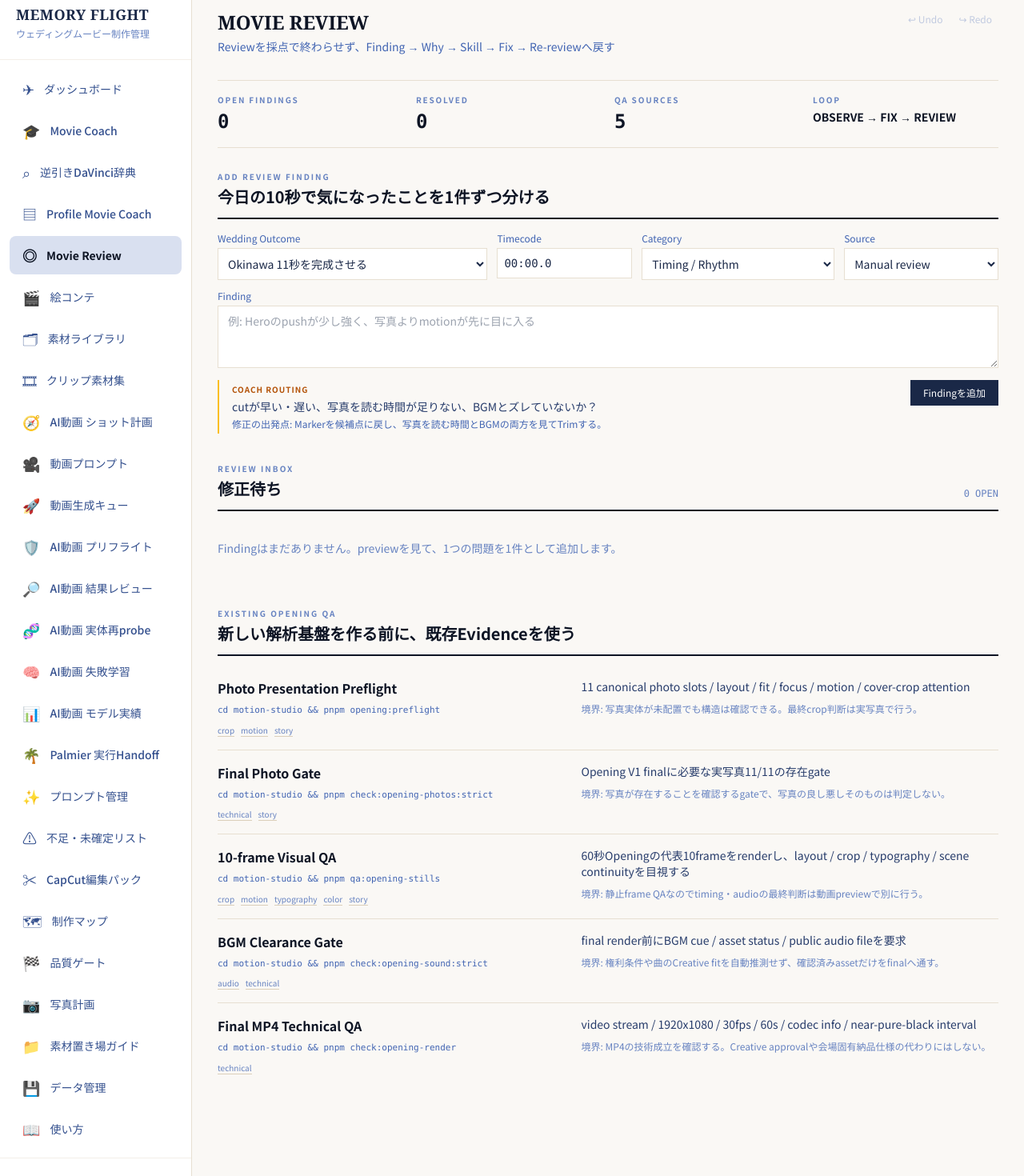
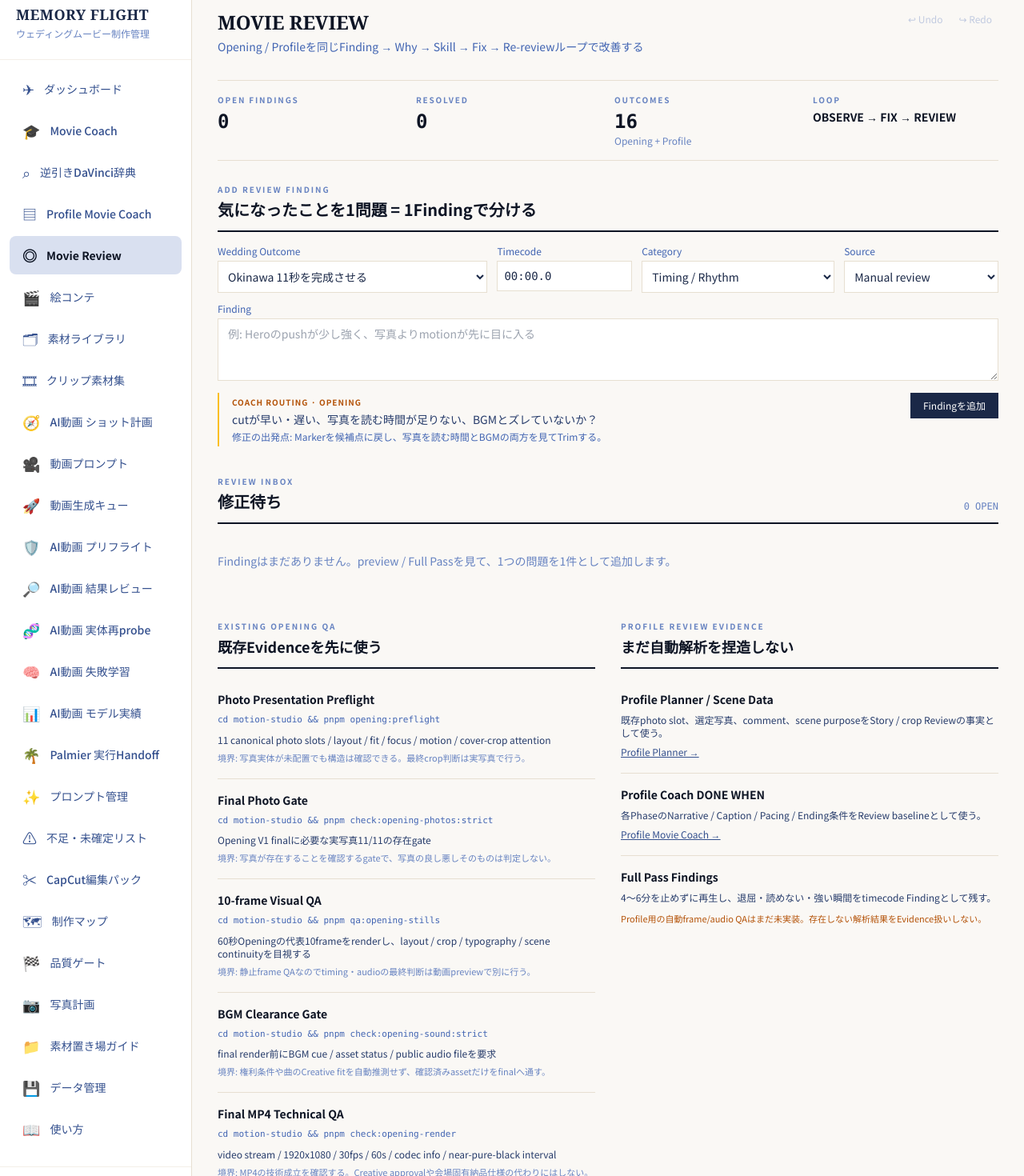
Before and after one commit to m-shogo/wedding-project, a React (Vite) app in the folder movie-dashboard/: page /movie-coach/review in a window 1280 px wide. Shown: the part 20-1490 px from the top of the page at 80% size. Built offline with nearby package versions, Linux system fonts and the light colour scheme.

Commit message:
feat(movie-coach): review opening and profile outcomes together

```diff
--- a/movie-dashboard/src/pages/MovieCoachReview.tsx
+++ b/movie-dashboard/src/pages/MovieCoachReview.tsx
@@ -1,7 +1,6 @@
 import { useEffect, useMemo, useState } from "react";
 import { Link } from "react-router-dom";
 import { Header } from "../components/Header";
-import { learningSkills, productionOutcomes } from "../data/movieCoach";
 import {
   movieReviewCategories,
   openingQaEvidenceSources,
@@ -9,7 +8,13 @@ import {
   type MovieReviewFinding,
   type MovieReviewSource,
 } from "../data/movieCoachReview";
-import { getSkillState, learningStateLabel, loadCoachProgress } from "../lib/movieCoach";
+import {
+  allLearningSkills,
+  allProductionOutcomes,
+  getSkillState,
+  learningStateLabel,
+  loadCoachProgress,
+} from "../lib/movieCoach";
 
 const REVIEW_STORAGE_KEY = "wedding-movie-coach-review-v1";
 
@@ -25,10 +30,33 @@ function loadFindings(): MovieReviewFinding[] {
   }
 }
 
+function skillLearningTarget(skillId: string, profileSpecific: boolean) {
+  const skill = allLearningSkills.find((item) => item.skillId === skillId);
+  if (!skill) return null;
+
+  if (profileSpecific) {
+    const phase = allProductionOutcomes.find(
+      (outcome) =>
+        outcome.movieId === "profile" &&
+        [...outcome.conceptSkillIds, ...outcome.davinciSkillIds].includes(skillId),
+    );
+    return {
+      skill,
+      to: phase ? `/movie-coach/profile#${phase.outcomeId}` : "/movie-coach/profile",
+    };
+  }
+
+  return {
+    skill,
+    to: `/movie-coach/dictionary?q=${encodeURIComponent(skill.label)}`,
+  };
+}
+
 export function MovieCoachReview() {
-  const openingOutcomes = productionOutcomes.filter((outcome) => outcome.movieId === "opening");
+  const openingOutcomes = allProductionOutcomes.filter((outcome) => outcome.movieId === "opening");
+  const profileOutcomes = allProductionOutcomes.filter((outcome) => outcome.movieId === "profile");
   const [findings, setFindings] = useState<MovieReviewFinding[]>(loadFindings);
-  const [outcomeId, setOutcomeId] = useState(openingOutcomes[0]?.outcomeId ?? "");
+  const [outcomeId, setOutcomeId] = useState(openingOutcomes[0]?.outcomeId ?? profileOutcomes[0]?.outcomeId ?? "");
   const [timecode, setTimecode] = useState("00:00.0");
   const [category, setCategory] = useState<MovieReviewCategory>("timing");
   const [note, setNote] = useState("");
@@ -41,6 +69,7 @@ export function MovieCoachReview() {
 
   const openFindings = findings.filter((finding) => finding.status === "open");
   const resolvedFindings = findings.filter((finding) => finding.status === "resolved");
+  const selectedOutcome = allProductionOutcomes.find((outcome) => outcome.outcomeId === outcomeId);
 
   const selectedCategory = useMemo(
     () => movieReviewCategories.find((item) => item.category === category) ?? movieReviewCategories[0],
@@ -89,7 +118,7 @@ export function MovieCoachReview() {
     <div>
       <Header
         title="MOVIE REVIEW"
-        description="Reviewを採点で終わらせず、Finding → Why → Skill → Fix → Re-reviewへ戻す"
+        description="Opening / Profileを同じFinding → Why → Skill → Fix → Re-reviewループで改善する"
       />
 
       <div className="grid grid-cols-2 lg:grid-cols-4 gap-4 border-y border-sand-200 dark:border-navy-600 py-4 mb-7">
@@ -102,8 +131,9 @@ export function MovieCoachReview() {
           <p className="mt-1 text-2xl font-mono font-bold text-navy-900 dark:text-sand-100">{resolvedFindings.length}</p>
         </div>
         <div>
-          <p className="text-[10px] tracking-[0.18em] text-navy-400 font-semibold">QA SOURCES</p>
-          <p className="mt-1 text-2xl font-mono font-bold text-navy-900 dark:text-sand-100">{openingQaEvidenceSources.length}</p>
+          <p className="text-[10px] tracking-[0.18em] text-navy-400 font-semibold">OUTCOMES</p>
+          <p className="mt-1 text-2xl font-mono font-bold text-navy-900 dark:text-sand-100">{allProductionOutcomes.length}</p>
+          <p className="text-xs text-navy-400">Opening + Profile</p>
         </div>
         <div>
           <p className="text-[10px] tracking-[0.18em] text-navy-400 font-semibold">LOOP</p>
@@ -114,7 +144,7 @@ export function MovieCoachReview() {
       <section className="mb-9">
         <div className="border-b-2 border-navy-900 dark:border-sand-100 pb-3 mb-4">
           <p className="text-[10px] tracking-[0.2em] font-semibold text-navy-400">ADD REVIEW FINDING</p>
-          <h2 className="mt-1 text-xl font-bold text-navy-900 dark:text-sand-100">今日の10秒で気になったことを1件ずつ分ける</h2>
+          <h2 className="mt-1 text-xl font-bold text-navy-900 dark:text-sand-100">気になったことを1問題 = 1Findingで分ける</h2>
         </div>
 
         <div className="grid grid-cols-1 md:grid-cols-[1.4fr_0.7fr_1fr_0.8fr] gap-3">
@@ -125,9 +155,16 @@ export function MovieCoachReview() {
               onChange={(event) => setOutcomeId(event.target.value)}
               className="mt-1 w-full border border-sand-200 dark:border-navy-600 bg-white dark:bg-navy-800 px-2 py-2 text-sm text-navy-800 dark:text-sand-100"
             >
+              <optgroup label="Opening Movie">
                 {openingOutcomes.map((outcome) => (
                   <option key={outcome.outcomeId} value={outcome.outcomeId}>{outcome.title}</option>
                 ))}
+              </optgroup>
+              <optgroup label="Profile Movie">
+                {profileOutcomes.map((outcome) => (
+                  <option key={outcome.outcomeId} value={outcome.outcomeId}>{outcome.title}</option>
+                ))}
+              </optgroup>
             </select>
           </label>
           <label className="text-xs text-navy-500 dark:text-navy-300">
@@ -171,14 +208,16 @@ export function MovieCoachReview() {
             value={note}
             onChange={(event) => setNote(event.target.value)}
             rows={3}
-            placeholder="例: Heroのpushが少し強く、写真よりmotionが先に目に入る"
+            placeholder={selectedOutcome?.movieId === "profile" ? "例: 新郎学生時代が同じテンポで続き、写真一覧に見える" : "例: Heroのpushが少し強く、写真よりmotionが先に目に入る"}
             className="mt-1 w-full border border-sand-200 dark:border-navy-600 bg-white dark:bg-navy-800 px-3 py-2 text-sm text-navy-800 dark:text-sand-100"
           />
         </label>
 
         <div className="mt-3 grid grid-cols-1 lg:grid-cols-[1fr_auto] gap-4 items-start">
           <div className="border-l-2 border-amber-400 pl-4 py-1">
-            <p className="text-[10px] tracking-widest font-semibold text-amber-700 dark:text-amber-300">COACH ROUTING</p>
+            <p className="text-[10px] tracking-widest font-semibold text-amber-700 dark:text-amber-300">
+              COACH ROUTING · {selectedOutcome?.movieId?.toUpperCase() ?? "MOVIE"}
+            </p>
             <p className="mt-1 text-sm text-navy-700 dark:text-navy-200">{selectedCategory.question}</p>
             <p className="mt-1 text-xs text-navy-500 dark:text-navy-300">修正の出発点: {selectedCategory.defaultFix}</p>
           </div>
@@ -202,19 +241,23 @@ export function MovieCoachReview() {
         </div>
 
         {openFindings.length === 0 ? (
-          <p className="py-6 text-sm text-navy-400">Findingはまだありません。previewを見て、1つの問題を1件として追加します。</p>
+          <p className="py-6 text-sm text-navy-400">Findingはまだありません。preview / Full Passを見て、1つの問題を1件として追加します。</p>
         ) : (
           <div className="divide-y divide-sand-200 dark:divide-navy-600">
             {openFindings.map((finding) => {
               const categoryDef =
                 movieReviewCategories.find((item) => item.category === finding.category) ?? movieReviewCategories[0];
-              const outcome = productionOutcomes.find((item) => item.outcomeId === finding.outcomeId);
+              const outcome = allProductionOutcomes.find((item) => item.outcomeId === finding.outcomeId);
+              const profileSkillIds = outcome?.movieId === "profile" ? categoryDef.profileSkillIds ?? [] : [];
+              const routedSkillIds = [...new Set([...categoryDef.skillIds, ...profileSkillIds])];
+
               return (
                 <article key={finding.findingId} className="py-5">
                   <div className="grid grid-cols-1 lg:grid-cols-[110px_1fr_1fr] gap-5">
                     <div>
                       <p className="font-mono text-lg font-bold text-navy-900 dark:text-sand-100">{finding.timecode}</p>
                       <p className="mt-1 text-[10px] uppercase font-mono text-navy-400">{finding.source} / {finding.category}</p>
+                      <p className="mt-1 text-[10px] uppercase font-mono text-navy-400">{outcome?.movieId ?? "unknown"}</p>
                     </div>
                     <div>
                       <p className="text-xs text-navy-400">{outcome?.shortLabel ?? finding.outcomeId}</p>
@@ -225,17 +268,18 @@ export function MovieCoachReview() {
                     <div>
                       <p className="text-[10px] tracking-widest font-semibold text-navy-400">LEARN NEXT</p>
                       <div className="mt-2 space-y-2">
-                        {categoryDef.skillIds.map((skillId) => {
-                          const skill = learningSkills.find((item) => item.skillId === skillId);
-                          if (!skill) return null;
+                        {routedSkillIds.map((skillId) => {
+                          const profileSpecific = profileSkillIds.includes(skillId);
+                          const target = skillLearningTarget(skillId, profileSpecific);
+                          if (!target) return null;
                           const state = getSkillState(skillId, coachProgress.evidence);
                           return (
                             <div key={skillId} className="flex items-center justify-between gap-3 text-xs">
                               <Link
-                                to={`/movie-coach/dictionary?q=${encodeURIComponent(skill.label)}`}
+                                to={target.to}
                                 className="font-semibold text-navy-700 dark:text-navy-200 underline underline-offset-2"
                               >
-                                {skill.label} →
+                                {target.skill.label} →
                               </Link>
                               <span className="text-navy-400">{learningStateLabel[state]}</span>
                             </div>
@@ -267,29 +311,46 @@ export function MovieCoachReview() {
         )}
       </section>
 
-      <section className="mb-10">
+      <section className="mb-10 grid grid-cols-1 xl:grid-cols-2 gap-8">
+        <div>
           <div className="border-b-2 border-navy-900 dark:border-sand-100 pb-3 mb-3">
             <p className="text-[10px] tracking-[0.2em] font-semibold text-navy-400">EXISTING OPENING QA</p>
-          <h2 className="mt-1 text-xl font-bold text-navy-900 dark:text-sand-100">新しい解析基盤を作る前に、既存Evidenceを使う</h2>
+            <h2 className="mt-1 text-lg font-bold text-navy-900 dark:text-sand-100">既存Evidenceを先に使う</h2>
           </div>
           <div className="divide-y divide-sand-200 dark:divide-navy-600">
             {openingQaEvidenceSources.map((qa) => (
-            <article key={qa.sourceId} className="py-4 grid grid-cols-1 lg:grid-cols-[1fr_1.2fr] gap-5">
-              <div>
-                <p className="font-bold text-navy-900 dark:text-sand-100">{qa.label}</p>
+              <article key={qa.sourceId} className="py-4">
+                <p className="font-bold text-sm text-navy-900 dark:text-sand-100">{qa.label}</p>
                 <code className="block mt-2 text-[11px] font-mono text-navy-500 dark:text-navy-300 break-all">{qa.command}</code>
-                <div className="mt-2 flex flex-wrap gap-2">
-                  {qa.reviewCategories.map((item) => (
-                    <span key={item} className="text-[10px] border-b border-sand-300 dark:border-navy-500 text-navy-400">{item}</span>
+                <p className="mt-2 text-xs text-navy-700 dark:text-navy-200">{qa.evidence}</p>
+                <p className="mt-1 text-[11px] leading-5 text-navy-400">境界: {qa.boundary}</p>
+              </article>
             ))}
           </div>
         </div>
+
         <div>
-                <p className="text-sm text-navy-700 dark:text-navy-200">{qa.evidence}</p>
-                <p className="mt-2 text-xs leading-5 text-navy-400">境界: {qa.boundary}</p>
+          <div className="border-b-2 border-navy-900 dark:border-sand-100 pb-3 mb-3">
+            <p className="text-[10px] tracking-[0.2em] font-semibold text-navy-400">PROFILE REVIEW EVIDENCE</p>
+            <h2 className="mt-1 text-lg font-bold text-navy-900 dark:text-sand-100">まだ自動解析を捏造しない</h2>
           </div>
-            </article>
-          ))}
+          <div className="divide-y divide-sand-200 dark:divide-navy-600">
+            <div className="py-4">
+              <p className="font-bold text-sm text-navy-900 dark:text-sand-100">Profile Planner / Scene Data</p>
+              <p className="mt-2 text-xs text-navy-700 dark:text-navy-200">既存photo slot、選定写真、comment、scene purposeをStory / crop Reviewの事実として使う。</p>
+              <Link to="/profile-planner" className="inline-block mt-2 text-xs underline text-navy-600 dark:text-navy-300">Profile Planner →</Link>
+            </div>
+            <div className="py-4">
+              <p className="font-bold text-sm text-navy-900 dark:text-sand-100">Profile Coach DONE WHEN</p>
+              <p className="mt-2 text-xs text-navy-700 dark:text-navy-200">各PhaseのNarrative / Caption / Pacing / Ending条件をReview baselineとして使う。</p>
+              <Link to="/movie-coach/profile" className="inline-block mt-2 text-xs underline text-navy-600 dark:text-navy-300">Profile Movie Coach →</Link>
+            </div>
+            <div className="py-4">
+              <p className="font-bold text-sm text-navy-900 dark:text-sand-100">Full Pass Findings</p>
+              <p className="mt-2 text-xs text-navy-700 dark:text-navy-200">4〜6分を止めずに再生し、退屈・読めない・強い瞬間をtimecode Findingとして残す。</p>
+              <p className="mt-2 text-[11px] leading-5 text-amber-700 dark:text-amber-300">Profile用の自動frame/audio QAはまだ未実装。存在しない解析結果をEvidence扱いしない。</p>
+            </div>
+          </div>
         </div>
       </section>
 
```
Lines whose indentation alone changed are shown as unchanged.
